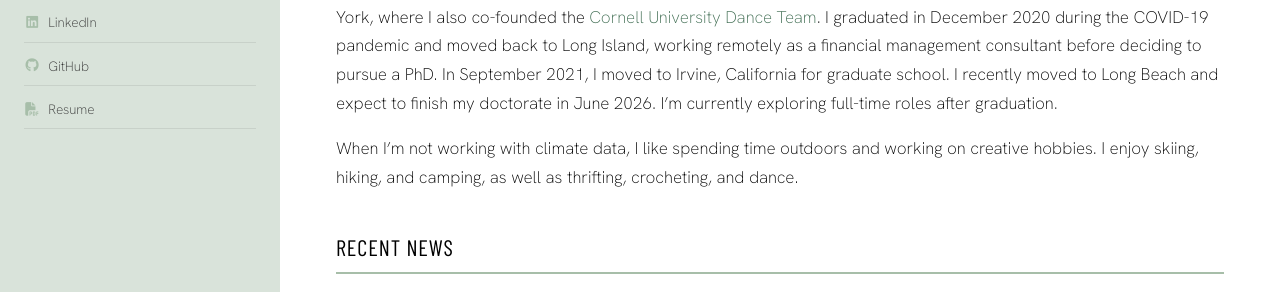
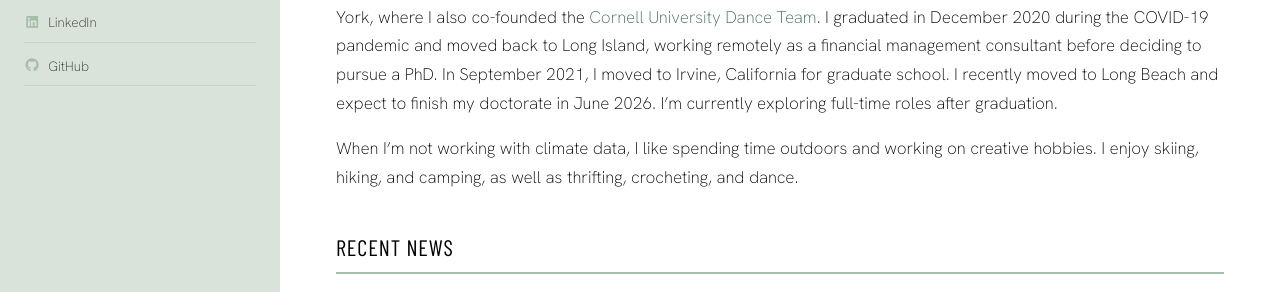
Before and after one commit to savannahferretti/savannahferretti.github.io, a Jekyll site: the page built from pages/index.md, in a window 1280 px wide. Shown: the part 551-843 px from the top of the page. Built offline with Jekyll 4.4.1, drawn with Linux system fonts in a browser that asks for light colours; a style sheet for code colours, icons or effects is not loaded.

Commit message:
Remove Resume link from sidebar
https://claude.ai/code/session_01BJ1bJEe2rXkMdueacyJrc7

```diff
--- a/_layouts/default.html
+++ b/_layouts/default.html
@@ -78,13 +78,6 @@
             </a>
           </li>
           {% endif %}
-          {% if site.author.cv %}
-          <li>
-            <a href="{{ site.author.cv }}">
-              <i class="fas fa-fw fa-file-pdf" aria-hidden="true"></i> Resume
-            </a>
-          </li>
-          {% endif %}
         </ul>
 
       </div>
```
